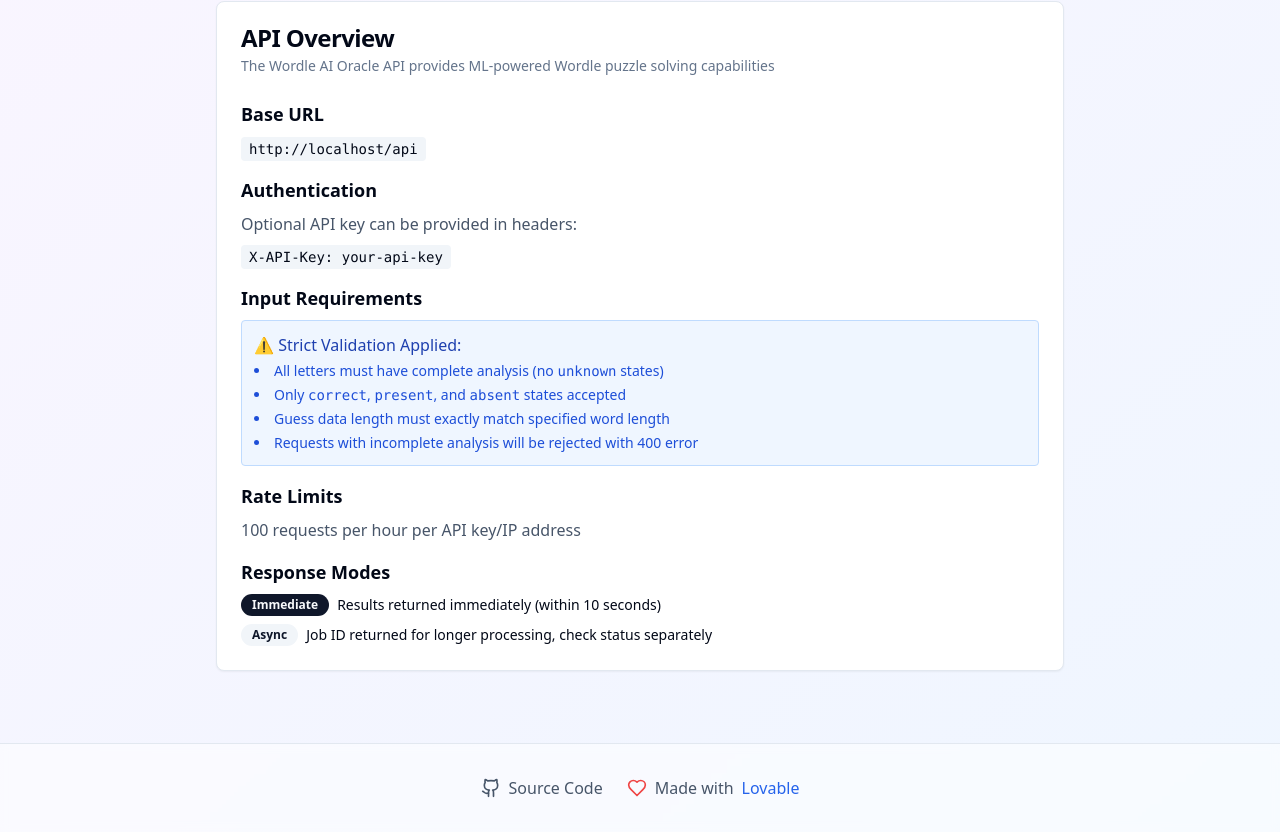
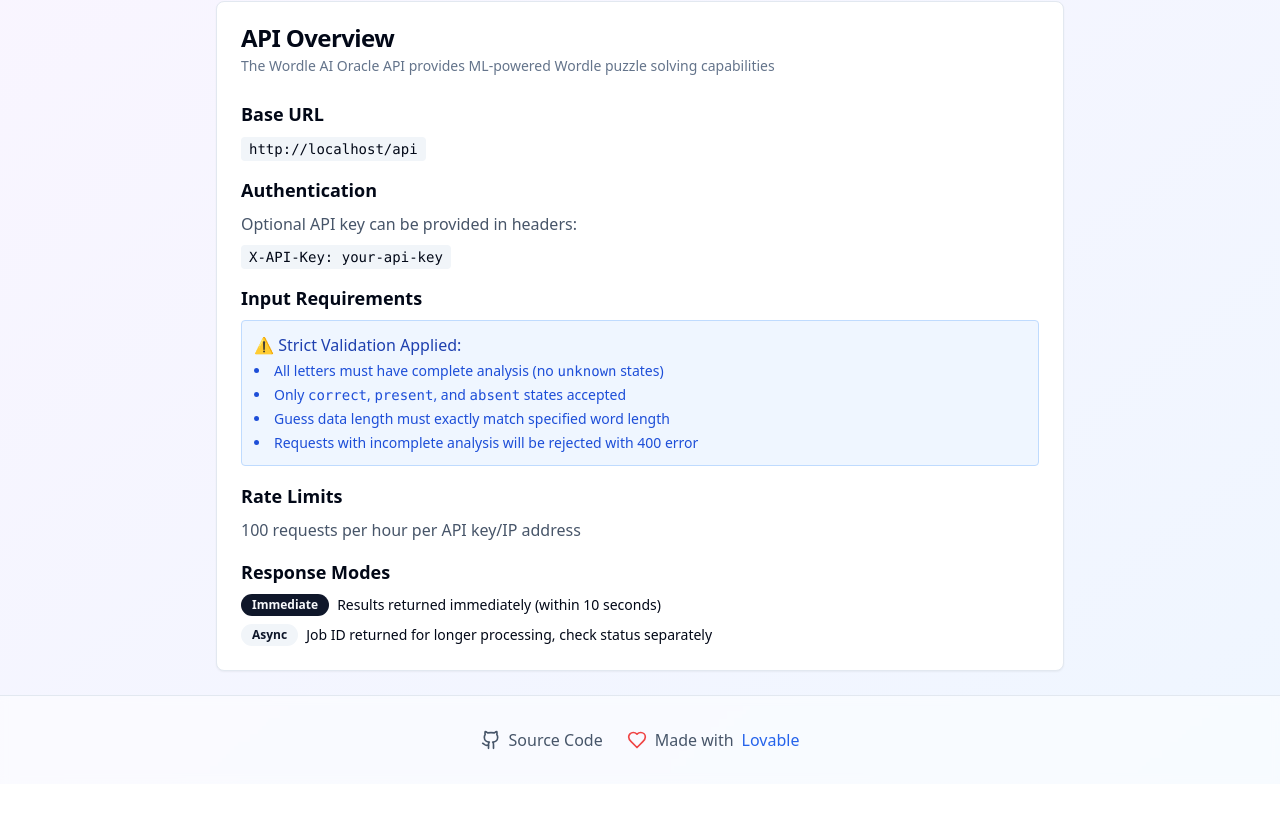
Before and after one commit to codingnooob/wordle-ai-oracle, a React (Vite) app: page /api-docs in a window 1280 px wide. Shown: the part 240-1072 px from the top of the page. After the commit the page ends 1024 px from the top, so only its background shows below. Built offline with nearby package versions, Linux system fonts and the light colour scheme.

Commit message:
Fix footer spacing

```diff
--- a/src/components/Footer.tsx
+++ b/src/components/Footer.tsx
@@ -3,8 +3,7 @@ import { Github, Heart } from 'lucide-react';
 
 const Footer = () => {
   return (
-    <footer className="border-t border-slate-200 bg-white/50 backdrop-blur-sm" style={{
-      marginTop: 'clamp(2rem, 8vw, 3rem)',
+    <footer className="border-t border-slate-200 bg-white/50 backdrop-blur-sm mt-auto" style={{
       paddingTop: 'clamp(1.5rem, 4vw, 2rem)',
       paddingBottom: 'clamp(1.5rem, 4vw, 2rem)'
     }}>
--- a/src/pages/ApiDocs.tsx
+++ b/src/pages/ApiDocs.tsx
@@ -5,9 +5,11 @@ import Footer from '@/components/Footer';
 
 const ApiDocs = () => {
   return (
-    <div className="min-h-screen bg-gradient-to-br from-purple-50 to-blue-50">
+    <div className="min-h-screen bg-gradient-to-br from-purple-50 to-blue-50 flex flex-col">
       <Header />
-      <ApiDocumentation />
+      <div className="flex-1">
+        <ApiDocumentation />
+      </div>
       <Footer />
     </div>
   );
--- a/src/pages/Index.tsx
+++ b/src/pages/Index.tsx
@@ -26,10 +26,10 @@ const Index = () => {
   }, []);
 
   return (
-    <div className="min-h-screen bg-gradient-to-br from-slate-50 to-blue-50">
+    <div className="min-h-screen bg-gradient-to-br from-slate-50 to-blue-50 flex flex-col">
       <Header />
 
-      <div className="w-full" style={{ padding: 'clamp(0.25rem, 2vw, 1rem)' }}>
+      <div className="flex-1 w-full" style={{ padding: 'clamp(0.25rem, 2vw, 1rem)' }}>
         <div className="mx-auto" style={{
           maxWidth: 'clamp(280px, 95vw, 1200px)',
           paddingLeft: 'clamp(0.25rem, 2vw, 1rem)',
```
